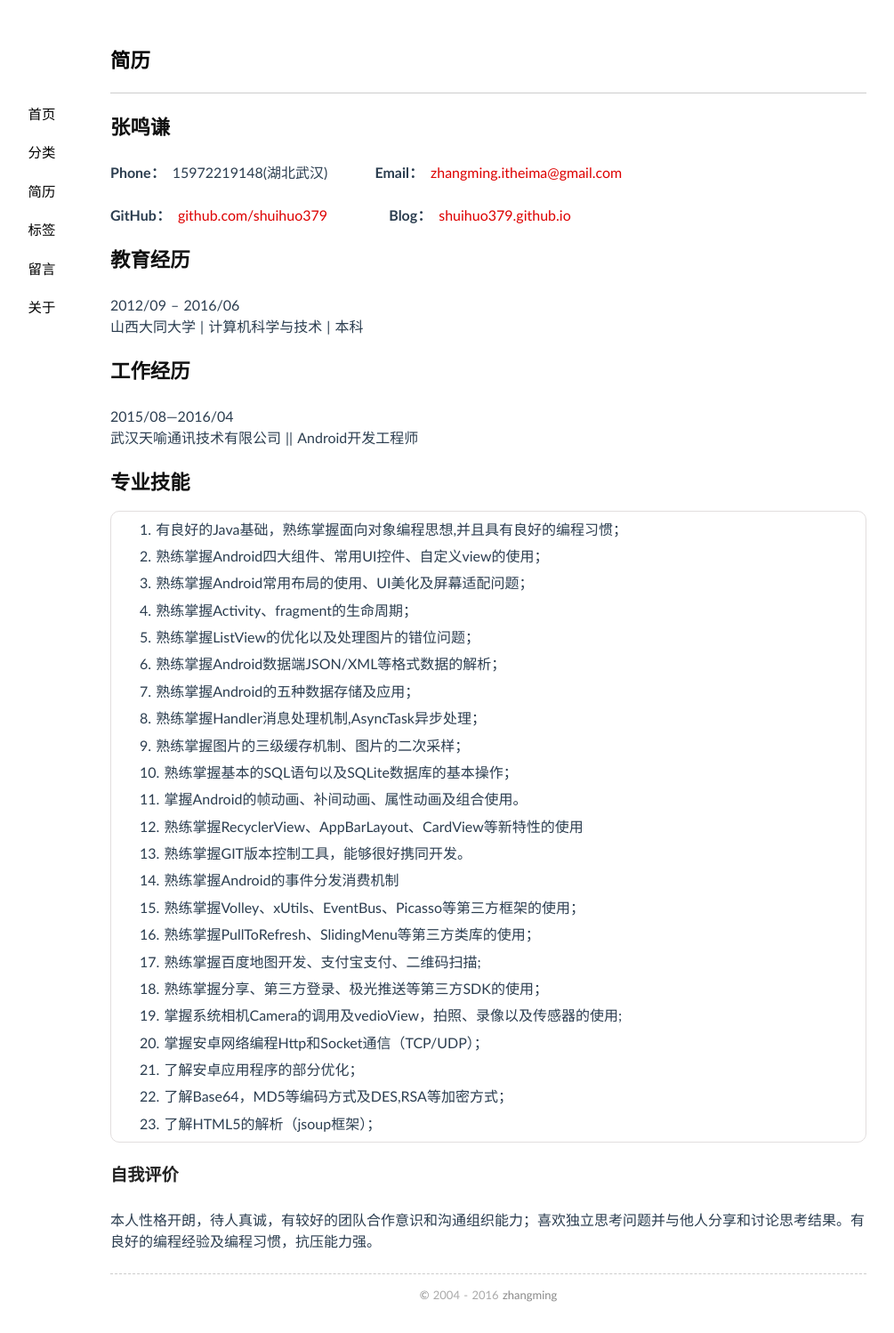
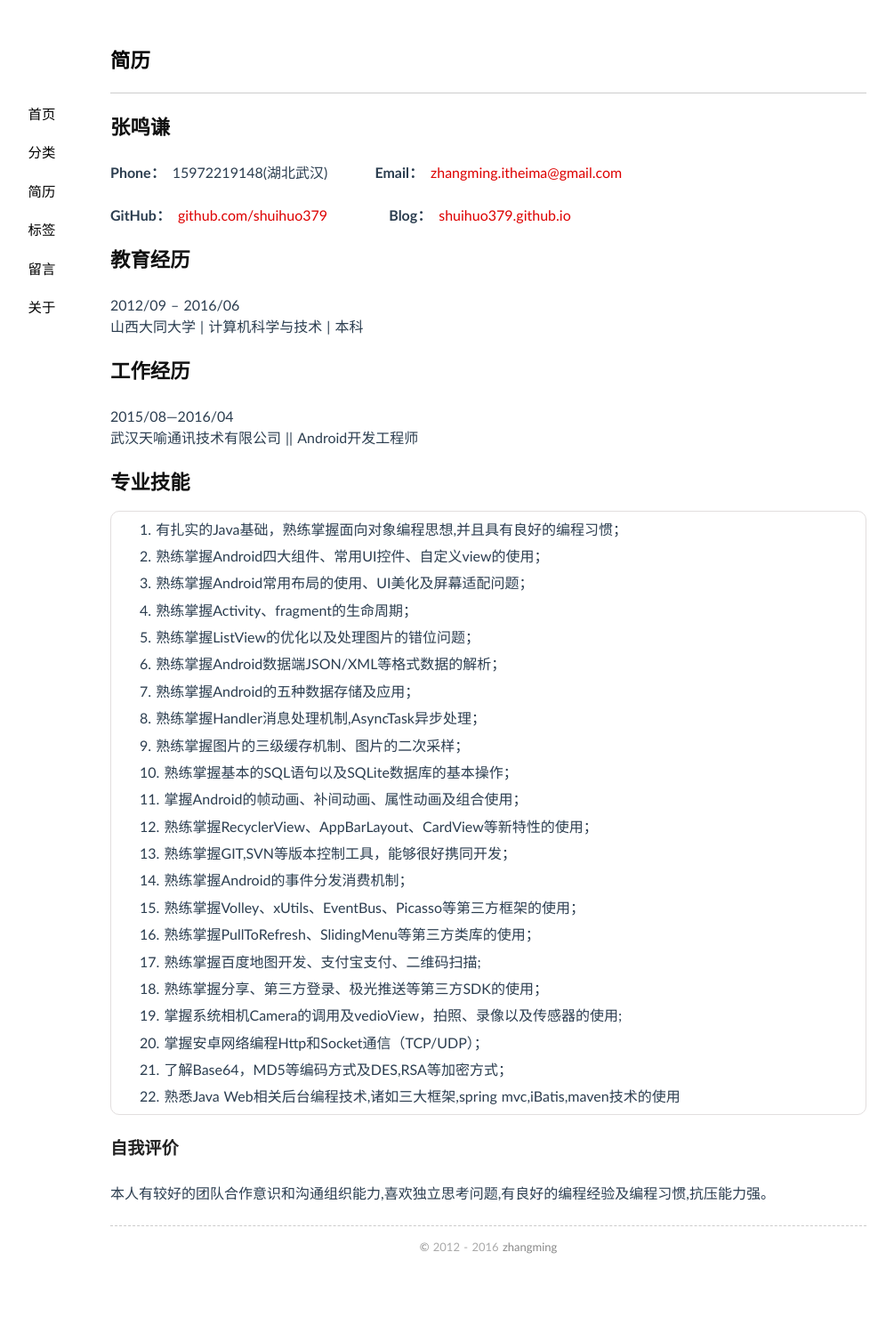
Before and after one commit to shuihuo379/shuihuo379.github.io, a Jekyll site: the page built from resume/index.md, in a window 1280 px wide. Shown: the whole page at 89% size, without its empty margins (91-1096 px from the left). Built offline with Jekyll 4.4.1, drawn with Linux system fonts in a browser that asks for light colours; after the commit the page ends 1444 px from its top, so only the background shows below that.

```diff
--- a/_config.yml
+++ b/_config.yml
@@ -1,6 +1,6 @@
 #markdown: rdiscount
 permalink: /:title/
-url: http://shuihuo379.github.io
+url: https://shuihuo379.github.io
 #highlighter: pygments
 highlighter: rouge
 gems: [jekyll-paginate]
@@ -10,7 +10,7 @@ name: 张明的博客
 description: zhangming | where there is a will,there is a way
 author: zhangming
 email: zhangming.itheima@gmail.com
-weibo: 5055894041
+weibo: 3311501837
 duoshuo: zhangming
 hub: zhangming
 safe: false
--- a/_layouts/default.html
+++ b/_layouts/default.html
@@ -19,7 +19,7 @@
         <nav>
           <span><a title="首页" class="" href="/">首页</a></span>
           <span><a title="分类" class="" href="/categories/">分类</a></span>
-		  <span><a title"简历" class="" href="/resume/">简历</a></span>
+		  <span><a title="简历" class="" href="/resume/">简历</a></span>
           <span><a title="标签" class="" href="/tags/">标签</a></span>
           <span><a title="留言" class="" href="/guestbook/">留言</a></span>
           <span><a title="关于" class="" href="/about/">关于</a></span>
@@ -31,7 +31,7 @@
 
       <footer>
         <p><small>
-            <a rel="license" href="http://creativecommons.org/licenses/by-sa/3.0/cn/" target="_blank" title="许可协议">©</a> 2004 - {{site.time | date:"%Y"}} <a href="/about/">{{ site.author }}</a>
+            <a rel="license" href="http://creativecommons.org/licenses/by-sa/3.0/cn/" target="_blank" title="许可协议">©</a> 2012 - {{site.time | date:"%Y"}} <a href="/about/">{{ site.author }}</a>
         </small></p>
       </footer>
 
--- a/resume/index.md
+++ b/resume/index.md
@@ -13,12 +13,13 @@ comments: no
 2012/09 -- 2016/06<br/>
 山西大同大学 | 计算机科学与技术 | 本科
 
+
 ## 工作经历
 2015/08—2016/04<br/>
 武汉天喻通讯技术有限公司 || Android开发工程师
 
 ## 专业技能
-1. 有良好的Java基础，熟练掌握面向对象编程思想,并且具有良好的编程习惯；
+1. 有扎实的Java基础，熟练掌握面向对象编程思想,并且具有良好的编程习惯；
 2. 熟练掌握Android四大组件、常用UI控件、自定义view的使用；
 3. 熟练掌握Android常用布局的使用、UI美化及屏幕适配问题；
 4. 熟练掌握Activity、fragment的生命周期；
@@ -28,20 +29,19 @@ comments: no
 8. 熟练掌握Handler消息处理机制,AsyncTask异步处理；
 9. 熟练掌握图片的三级缓存机制、图片的二次采样；
 10. 熟练掌握基本的SQL语句以及SQLite数据库的基本操作；
-11. 掌握Android的帧动画、补间动画、属性动画及组合使用。
-12. 熟练掌握RecyclerView、AppBarLayout、CardView等新特性的使用
-13. 熟练掌握GIT版本控制工具，能够很好携同开发。
-14. 熟练掌握Android的事件分发消费机制
+11. 掌握Android的帧动画、补间动画、属性动画及组合使用；
+12. 熟练掌握RecyclerView、AppBarLayout、CardView等新特性的使用；
+13. 熟练掌握GIT,SVN等版本控制工具，能够很好携同开发；
+14. 熟练掌握Android的事件分发消费机制；
 15. 熟练掌握Volley、xUtils、EventBus、Picasso等第三方框架的使用；
 16. 熟练掌握PullToRefresh、SlidingMenu等第三方类库的使用；
 17. 熟练掌握百度地图开发、支付宝支付、二维码扫描;
 18. 熟练掌握分享、第三方登录、极光推送等第三方SDK的使用；
 19. 掌握系统相机Camera的调用及vedioView，拍照、录像以及传感器的使用;
 20. 掌握安卓网络编程Http和Socket通信（TCP/UDP）；
-21. 了解安卓应用程序的部分优化；
-22. 了解Base64，MD5等编码方式及DES,RSA等加密方式；
-23. 了解HTML5的解析（jsoup框架）；
+21. 了解Base64，MD5等编码方式及DES,RSA等加密方式；
+22. 熟悉Java Web相关后台编程技术,诸如三大框架,spring mvc,iBatis,maven技术的使用
 
 
 ### 自我评价
-本人性格开朗，待人真诚，有较好的团队合作意识和沟通组织能力；喜欢独立思考问题并与他人分享和讨论思考结果。有良好的编程经验及编程习惯，抗压能力强。
+本人有较好的团队合作意识和沟通组织能力,喜欢独立思考问题,有良好的编程经验及编程习惯,抗压能力强。
```
Also changed, not shown: _posts/2013-04-01-Markdown基本使用语法.md (+4 -4 lines), _posts/2015-03-06-jekyll本地环境搭建.md (added, +37 -0 lines), about/index.md (+2 -4 lines), guestbook/index.md (+3 -4 lines), guestbook/guest.jpg, images/2013/markdown_line.png (added), images/2013/markdown_link.png (added), images/2013/markdown_show_layout.png (added), images/2013/markdown_title.png (added), images/2015/jekyll_execute_pic.png (added), images/2015/ruby_check_pic.png (added).
